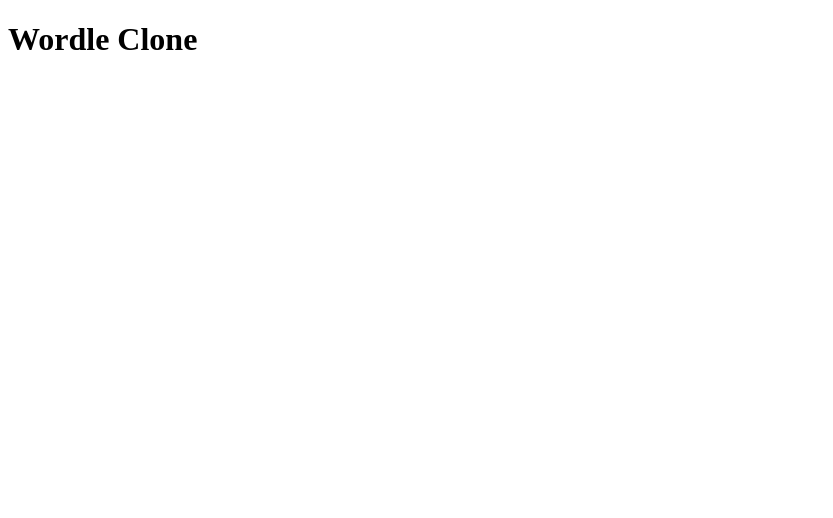
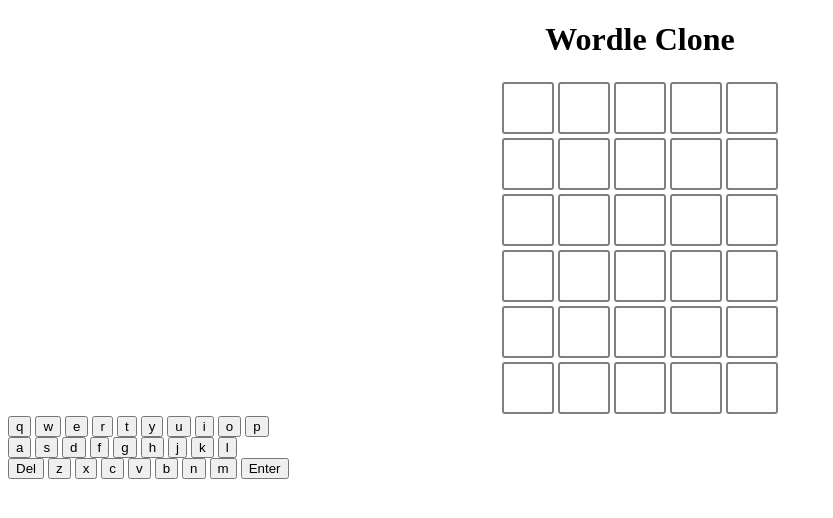
Before and after one commit to Collin-Holloway/Wordle-clone, a plain HTML site: page index.html in a window 1280 px wide. Shown: the whole page, without its empty margins (0-833 px from the left). Drawn offline with Linux system fonts and the light colour scheme.

Commit message:
Keyboard added

```diff
--- a/index.html
+++ b/index.html
@@ -5,12 +5,51 @@
     <meta http-equiv="X-UA-Compatible" content="IE=edge">
     <meta name="viewport" content="width=device-width, initial-scale=1.0">
     <title>Wordle</title>
+    <link rel="stylesheet" href="./css/style.css">
 </head>
 <body>
     <h1> Wordle Clone </h1>
 
     <div id="game-board">
 
+
     </div>
+    <div id="keyboard-cont">
+        <div class="first-row">
+            <button class="keyboard-button">q</button>
+            <button class="keyboard-button">w</button>
+            <button class="keyboard-button">e</button>
+            <button class="keyboard-button">r</button>
+            <button class="keyboard-button">t</button>
+            <button class="keyboard-button">y</button>
+            <button class="keyboard-button">u</button>
+            <button class="keyboard-button">i</button>
+            <button class="keyboard-button">o</button>
+            <button class="keyboard-button">p</button>
+        </div>
+        <div class="second-row">
+            <button class="keyboard-button">a</button>
+            <button class="keyboard-button">s</button>
+            <button class="keyboard-button">d</button>
+            <button class="keyboard-button">f</button>
+            <button class="keyboard-button">g</button>
+            <button class="keyboard-button">h</button>
+            <button class="keyboard-button">j</button>
+            <button class="keyboard-button">k</button>
+            <button class="keyboard-button">l</button>
+        </div>
+        <div class="third-row">
+            <button class="keyboard-button">Del</button>
+            <button class="keyboard-button">z</button>
+            <button class="keyboard-button">x</button>
+            <button class="keyboard-button">c</button>
+            <button class="keyboard-button">v</button>
+            <button class="keyboard-button">b</button>
+            <button class="keyboard-button">n</button>
+            <button class="keyboard-button">m</button>
+            <button class="keyboard-button">Enter</button>
+        </div>
+    </div>
+    <script src="/jss/script.js" type="module"></script>
 </body>
 </html>
--- a/jss/script.js
+++ b/jss/script.js
@@ -9,7 +9,7 @@ let rightGuessString = WORDS[Math.floor(Math.random() * WORDS.length)]
 
 function initBoard(){
     let board = document.getElementById('game-board')
-    row.className = 'letter-row'
+
 
     for (let i = 0; i < NUMBER_OF_GUESSES; i++){
         let row = document.createElement('div')
```
